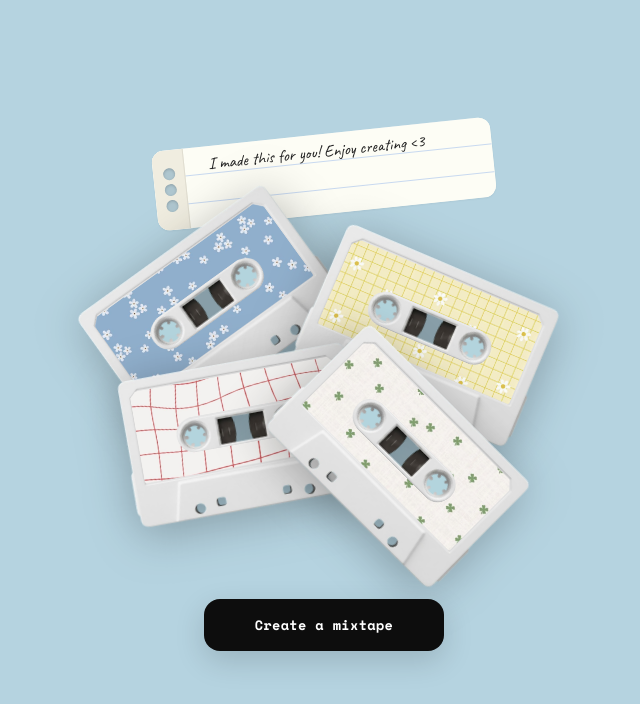
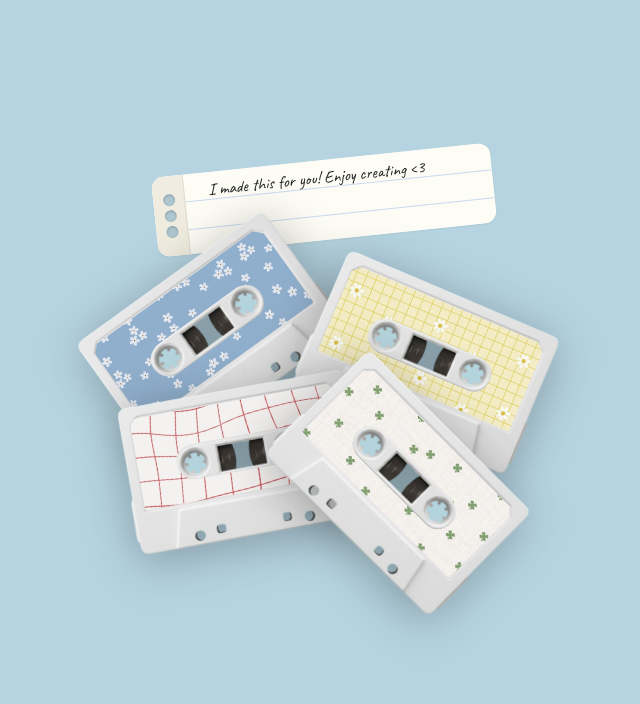
Before and after one commit to detectivecrewze/mixtape, a Next.js app: page / in a window 1280 px wide. Shown: the top 704 px of the page, without its empty margins (316-956 px from the left). Built offline with nearby package versions, Linux system fonts and the light colour scheme.

Commit message:
sementara

```diff
--- a/app/page.tsx
+++ b/app/page.tsx
@@ -241,7 +241,7 @@ export default function HomePage() {
           initial={{ opacity: 0, y: 20 }}
           animate={{ opacity: 1, y: 0 }}
           transition={{ duration: 0.6, delay: 0.6, ease: "easeOut" }}
-          className="z-20 relative mt-12 sm:mt-16"
+          className="z-20 relative mt-12 sm:mt-16 hidden"
         >
           <button
             id="create-mixtape-btn"
```
